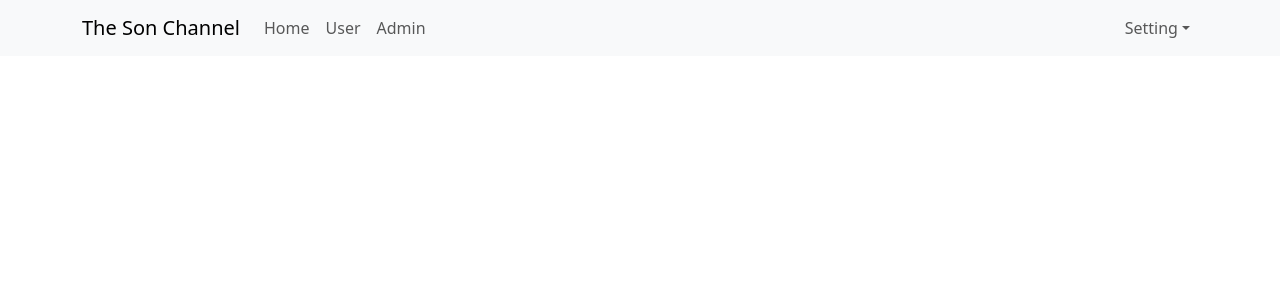
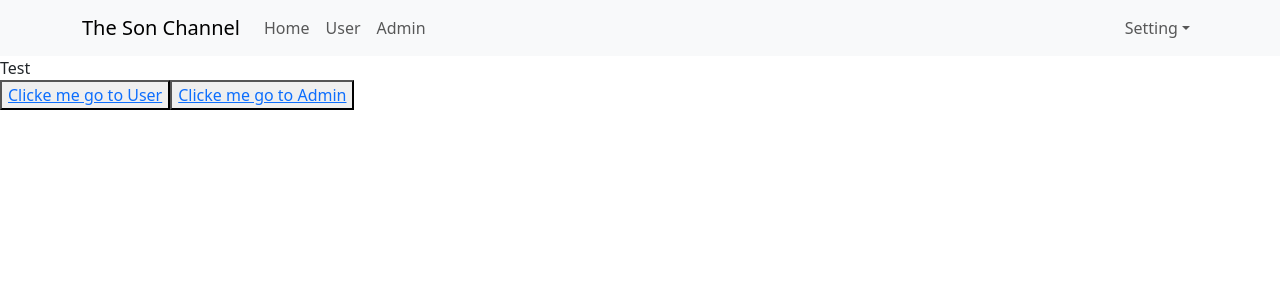
Before and after one commit to javaSonPro01/ReactJs-HoiDanIt, a React (Create React App) app: page / in a window 1280 px wide. Shown: the top 300 px of the page. Built offline with nearby package versions, Linux system fonts and the light colour scheme.

Commit message:
Dieu Huong Trang voi Routes Link...

```diff
--- a/src/App.js
+++ b/src/App.js
@@ -1,11 +1,17 @@
 import './App.scss';
 import Header from './components/Header/Header';
-
+import { Link } from "react-router-dom";
 const App = () => {
   return (
 
     <div className="app-container">
       <Header></Header>
+      <div>Test</div>
+      <div>
+        <button><Link to="/users">Clicke me go to User</Link></button>
+        <button><Link to="/admins">Clicke me go to Admin</Link></button>
+
+      </div>
     </div>
   );
 }
--- /dev/null
+++ b/src/components/Admin/Admin.js
@@ -0,0 +1,6 @@
+const Admin = (props) => {
+    return (
+        <div>Admin componet</div>
+    )
+}
+export default Admin
--- a/src/components/Header/Header.js
+++ b/src/components/Header/Header.js
@@ -2,6 +2,7 @@ import Container from 'react-bootstrap/Container';
 import Nav from 'react-bootstrap/Nav';
 import Navbar from 'react-bootstrap/Navbar';
 import NavDropdown from 'react-bootstrap/NavDropdown';
+import { Link } from "react-router-dom";
 
 const Header = () => {
     return (
@@ -11,9 +12,9 @@ const Header = () => {
                 <Navbar.Toggle aria-controls="basic-navbar-nav" />
                 <Navbar.Collapse id="basic-navbar-nav">
                     <Nav className="me-auto">
-                        <Nav.Link href="#home">Home</Nav.Link>
-                        <Nav.Link href="#link">User</Nav.Link>
-                        <Nav.Link href="#link">Admin</Nav.Link>
+                        <Link to="/" className='nav-link'>Home</Link>
+                        <Link to="/users" className='nav-link'>User</Link>
+                        <Link to="/admins" className='nav-link'>Admin</Link>
 
                     </Nav>
 
--- /dev/null
+++ b/src/components/User/User.js
@@ -0,0 +1,6 @@
+const User = (props) => {
+    return (
+        <div>User componet</div>
+    )
+}
+export default User
--- a/src/index.js
+++ b/src/index.js
@@ -5,14 +5,24 @@ import reportWebVitals from './reportWebVitals';
 import { Provider } from 'react-redux';
 import store from './redux/store';
 import 'bootstrap/dist/css/bootstrap.min.css'
-
+import { BrowserRouter, Routes, Route } from 'react-router-dom';
+import User from './components/User/User';
+import Admin from './components/Admin/Admin';
 
 
 const root = ReactDOM.createRoot(document.getElementById('root'));
 root.render(
   <Provider store={store}>
     {/*<React.StrictMode>*/}
-    <App />
+
+    <BrowserRouter>
+      <Routes>
+        <Route path='/' element={<App />} />
+        <Route path='users' element={<User />} />
+        <Route path='/admins' element={<Admin />} />
+      </Routes>
+
+    </BrowserRouter>
     {/*</React.StrictMode>*/}
   </Provider>
 );
```
